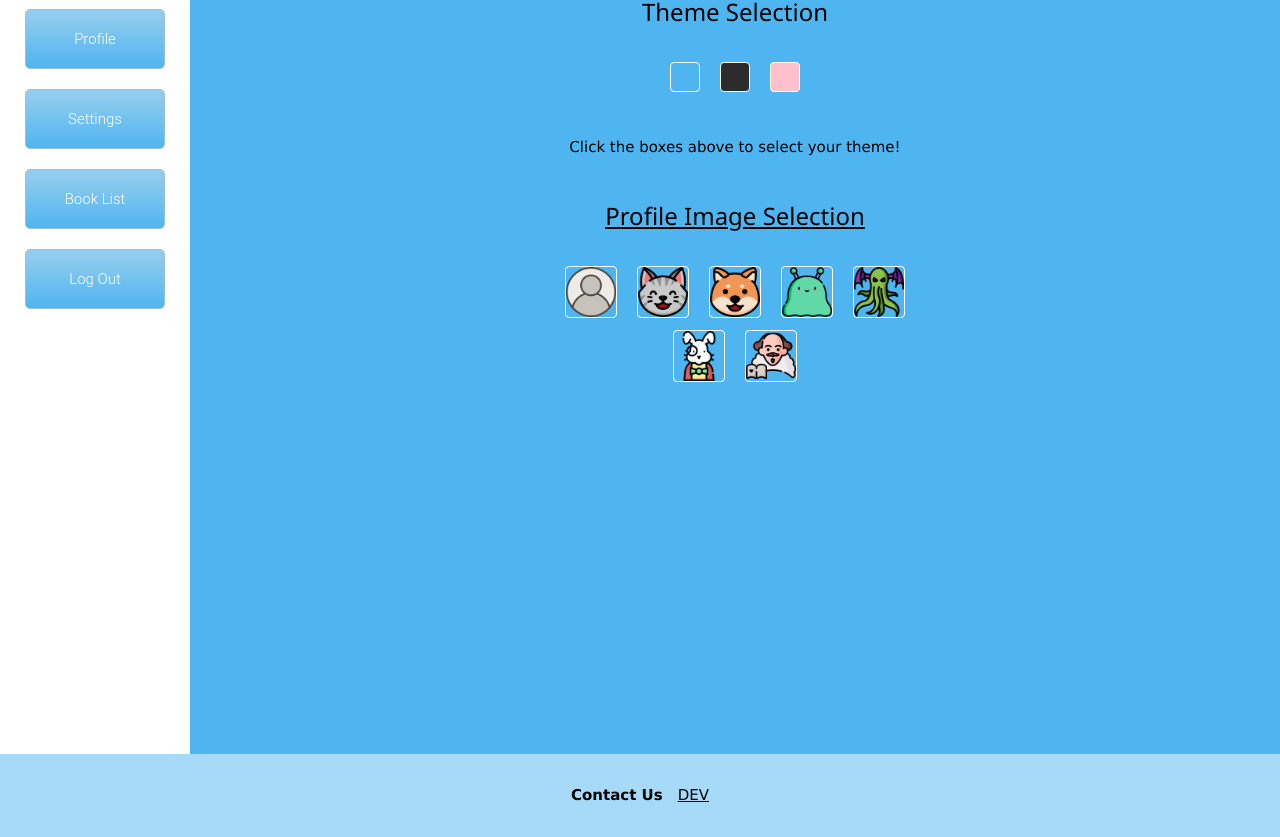
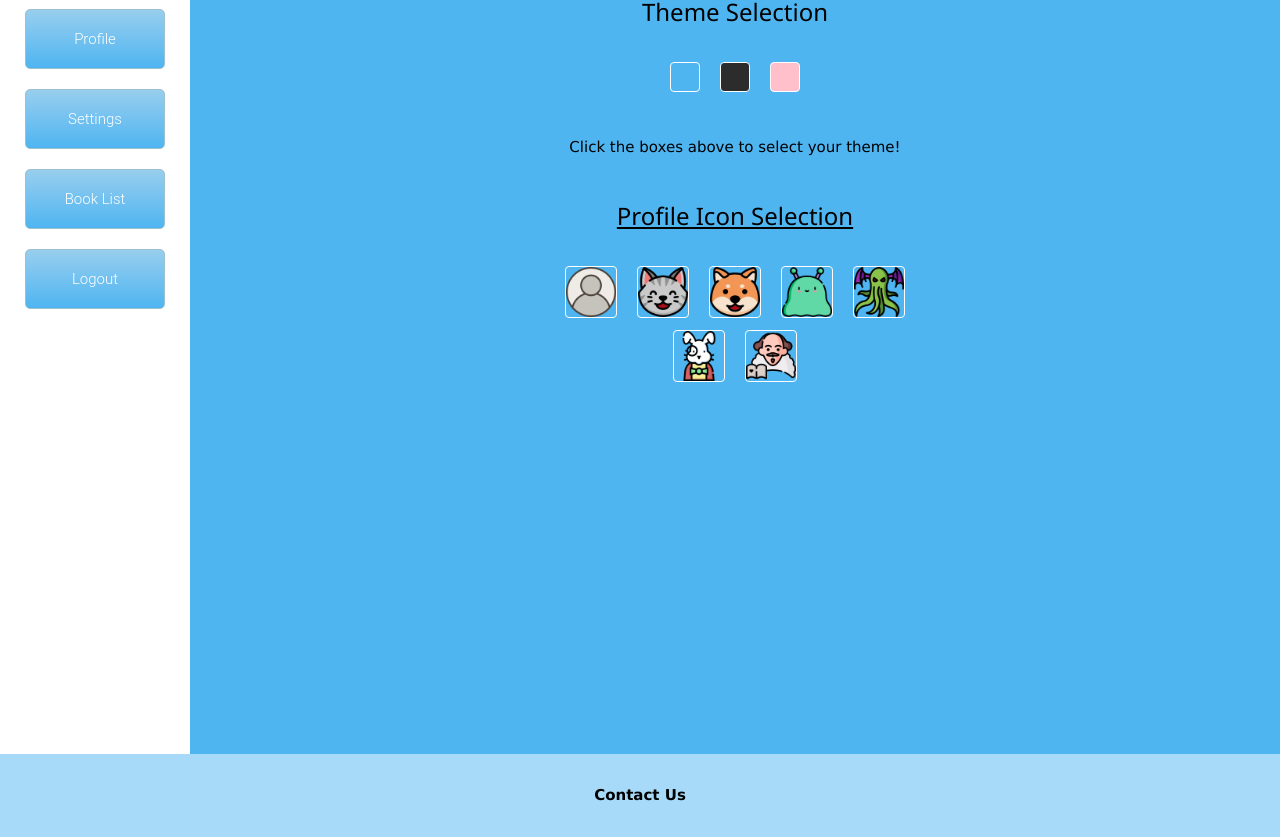
Before and after one commit to Serrin-Sage/Web-Reads, a React (Create React App) app: page /settings in a window 1280 px wide. Shown: the part 160-997 px from the top of the page. Built offline with nearby package versions, Linux system fonts and the light colour scheme.

Commit message:
Changed logout button, made css changes

```diff
--- a/src/Components/ContactUs.js
+++ b/src/Components/ContactUs.js
@@ -6,9 +6,6 @@ const ContactUs = () => {
             <Link to="/contactus" className="contact">
                 Contact Us
             </Link>
-            <Link to="/userpage" className="user-goto">
-                DEV
-            </Link>
         </div>
 
     )
--- a/src/Components/HowItWorks.js
+++ b/src/Components/HowItWorks.js
@@ -4,9 +4,9 @@ const HowItWorks = () => {
         <div className="wrapper">
           <h2>How It Works</h2>
           <div className="howitworksparagraph">
-              <p1>
+              <p>
               Lorem ipsum dolor sit amet, consectetur adipiscing elit, sed do eiusmod tempor incididunt ut labore et dolore magna aliqua. Ut enim ad minim veniam, quis nostrud exercitation ullamco laboris nisi ut aliquip ex ea commodo consequat. Duis aute irure dolor in reprehenderit in voluptate velit esse cillum dolore eu fugiat nulla pariatur. Excepteur sint occaecat cupidatat non proident, sunt in culpa qui officia deserunt mollit anim id est laborum.
-              </p1>
+              </p>
           </div>
         </div>
     </div>
--- a/src/Components/PictureSwitcher.js
+++ b/src/Components/PictureSwitcher.js
@@ -19,7 +19,7 @@ function PictureSwitcher({changePic}) {
   return (
     <div className='picture-switcher'>
         <div className='pic-switch-title'>
-          <h3>Profile Image Selection</h3>
+          <h3>Profile Icon Selection</h3>
         </div>
         <div className='profile-pic-container'>
           {/* <div className={`main-profile-pic ${selectedPic}`}>
--- a/src/Components/Settings.js
+++ b/src/Components/Settings.js
@@ -17,6 +17,12 @@ function Settings({changeColor}) {
   const updatePic = (newProfilePic) => {
     setPicture(newProfilePic)
   }
+
+  const logout = () => {
+    localStorage.removeItem('userInfo');
+  };
+
+
   return (
 
     <div className='user-page-container'>
@@ -28,7 +34,9 @@ function Settings({changeColor}) {
             <Link to="/userpage" className='settings-text'>Profile</Link>
             <Link to="/settings" className='settings-text'>Settings</Link>
             <Link to="/booklist" className='settings-text'>Book List</Link>
-            <Link to="/signin" className='settings-text'>Log Out</Link>
+            <Link to="/" >
+                <button className='settings-text' onClickCapture={logout}>Logout </button>
+            </Link>
             {/* Logout does not currently log out the user, simply links back to sign in page*/}
         </div>
     </div>
--- a/src/Components/UserPage.js
+++ b/src/Components/UserPage.js
@@ -34,8 +34,8 @@ function UserPage() {
                     <Link to="/userpage" className='settings-text'>Profile</Link>
                     <Link to="/settings" className='settings-text'>Settings</Link>
                     <Link to="/booklist" className='settings-text'>Book List</Link>
-                    <Link to="/" className='settings-text'>
-                        <button onClickCapture={logout}>Logout </button>
+                    <Link to="/" >
+                        <button className='settings-text' onClickCapture={logout}>Logout </button>
                     </Link>
                     {/* Logout does not currently log out the user, simply links back to sign in page*/}
                 </div>
--- a/src/index.css
+++ b/src/index.css
@@ -268,16 +268,21 @@ button:active {
     padding: 2rem;
     background-color: #A7DAF8;
     z-index: 99;
+    text-align: center;
 }
 
 .footer-container {
+    display: flex;
+    justify-content: center;
+    align-items: center;
     color: black;
+    text-align: center;
 }
 
 .contact {
     text-decoration: none;
     font-weight: bold;
-    padding-right: 1rem;
+    text-align: center;
 }
 
 .contact:hover {
--- a/src/themes.scss
+++ b/src/themes.scss
@@ -168,6 +168,7 @@
     .user-page-container {
         .side-bar-nav {
             background-color: black;
+            transition: 0.8s;
 
             .settings-text {
                 background: linear-gradient(#838383, #333333);
@@ -336,6 +337,9 @@
             color: white;
         }
     }
+    .abtus-title {
+        color: rgb(132, 0, 255);
+    }
     #abt-serrin {
         background-color: #E0B4E6;
         color: white;
--- a/src/user-style.css
+++ b/src/user-style.css
@@ -67,6 +67,7 @@
     width: 140px;
     height: 60px;
     transition: 0.8s;
+    cursor: pointer;
 }
 
 .settings-text:hover{
```
